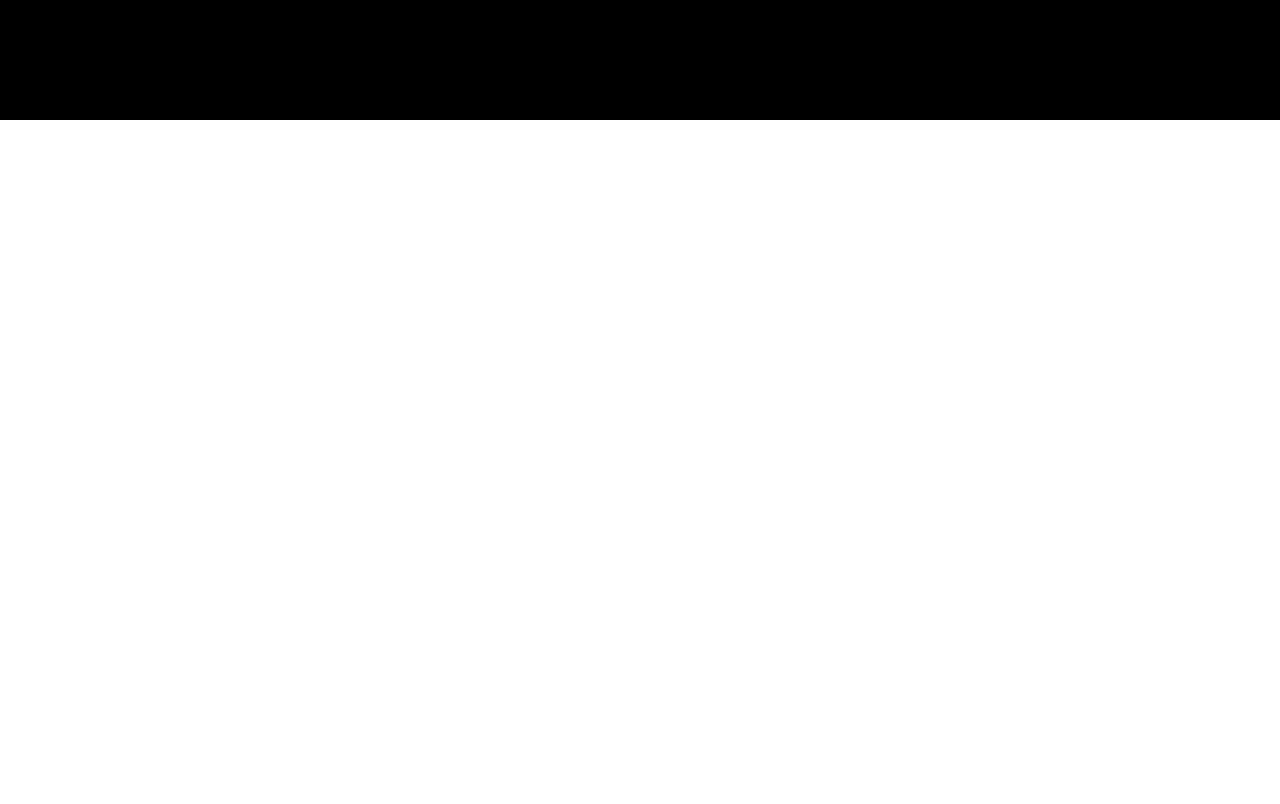
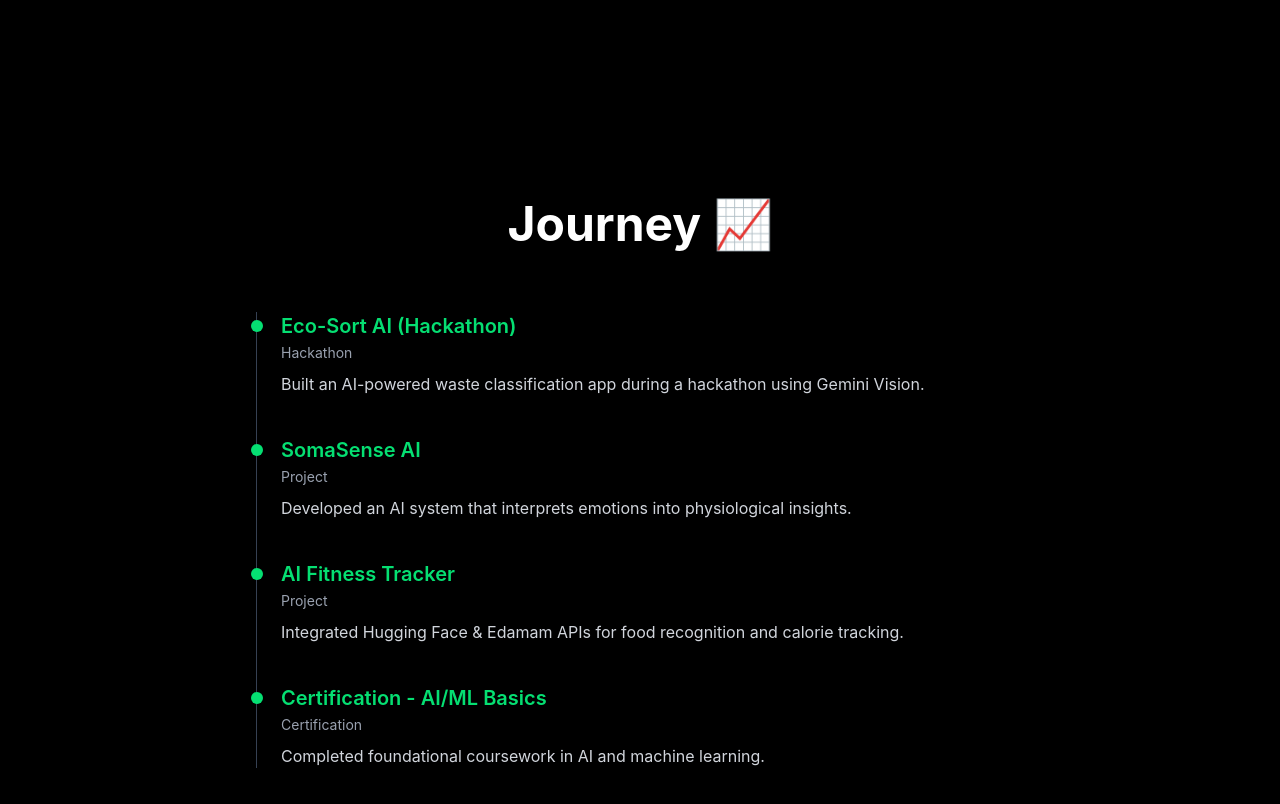
Before and after one commit to Itssonia7/portfolio-story, a React (Vite) app: page / in a window 1280 px wide. Shown: the part 2280-3084 px from the top of the page. Before the commit the page ends 2400 px from the top, so only its background shows below. Built offline with nearby package versions, Linux system fonts and the light colour scheme; the HTML template or start-up script is replaced by a standard one.

Commit message:
Add timeline section for achievements and certifications

```diff
--- a/src/App.tsx
+++ b/src/App.tsx
@@ -1,6 +1,7 @@
 import Hero from "./components/Hero";
 import Projects from "./components/Projects";
 import Skills from "./components/Skills";
+import Timeline from "./components/Timeline";
 
 function App() {
   return (
@@ -8,6 +9,7 @@
       <Hero />
       <Projects />
       <Skills />
+      <Timeline />
     </div>
   );
 }
--- /dev/null
+++ b/src/components/Timeline.tsx
@@ -0,0 +1,49 @@
+import { motion } from "framer-motion";
+import { achievements } from "../data/achievements";
+
+function Timeline() {
+  return (
+    <section className="min-h-screen px-6 py-20 bg-black text-white">
+
+      <motion.h2
+        initial={{ opacity: 0, y: 40 }}
+        whileInView={{ opacity: 1, y: 0 }}
+        transition={{ duration: 0.8 }}
+        className="text-4xl md:text-5xl font-bold mb-16 text-center"
+      >
+        Journey 📈
+      </motion.h2>
+
+      <div className="max-w-3xl mx-auto relative border-l border-gray-700">
+
+        {achievements.map((item, index) => (
+          <motion.div
+            key={index}
+            initial={{ opacity: 0, x: -30 }}
+            whileInView={{ opacity: 1, x: 0 }}
+            transition={{ duration: 0.5, delay: index * 0.1 }}
+            className="mb-10 ml-6"
+          >
+            {/* Dot */}
+            <div className="absolute w-3 h-3 bg-green-400 rounded-full -left-1.5 mt-2"></div>
+
+            <h3 className="text-xl font-semibold text-green-400">
+              {item.title}
+            </h3>
+
+            <span className="text-sm text-gray-400">
+              {item.type}
+            </span>
+
+            <p className="text-gray-300 mt-2">
+              {item.description}
+            </p>
+          </motion.div>
+        ))}
+
+      </div>
+    </section>
+  );
+}
+
+export default Timeline;
--- /dev/null
+++ b/src/data/achievements.ts
@@ -0,0 +1,22 @@
+export const achievements = [
+  {
+    title: "Eco-Sort AI (Hackathon)",
+    description: "Built an AI-powered waste classification app during a hackathon using Gemini Vision.",
+    type: "Hackathon",
+  },
+  {
+    title: "SomaSense AI",
+    description: "Developed an AI system that interprets emotions into physiological insights.",
+    type: "Project",
+  },
+  {
+    title: "AI Fitness Tracker",
+    description: "Integrated Hugging Face & Edamam APIs for food recognition and calorie tracking.",
+    type: "Project",
+  },
+  {
+    title: "Certification - AI/ML Basics",
+    description: "Completed foundational coursework in AI and machine learning.",
+    type: "Certification",
+  },
+];
```
